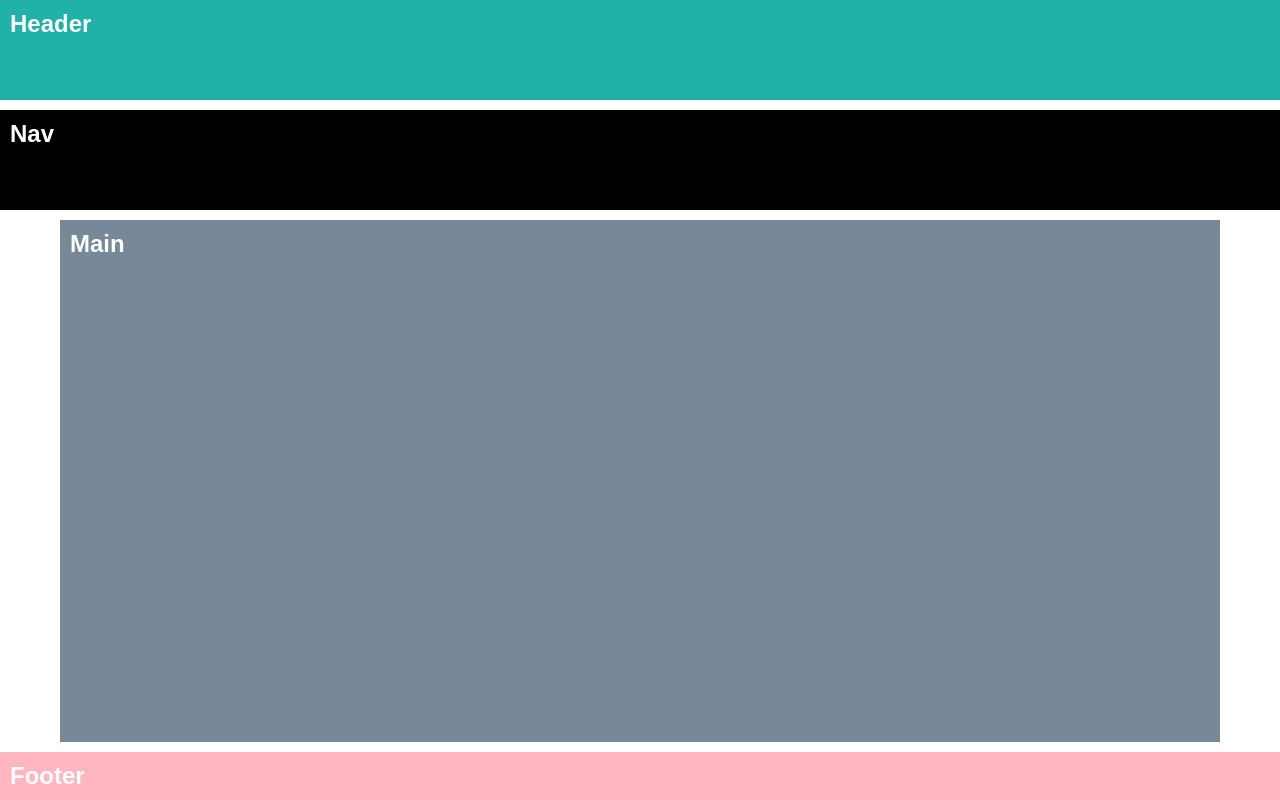
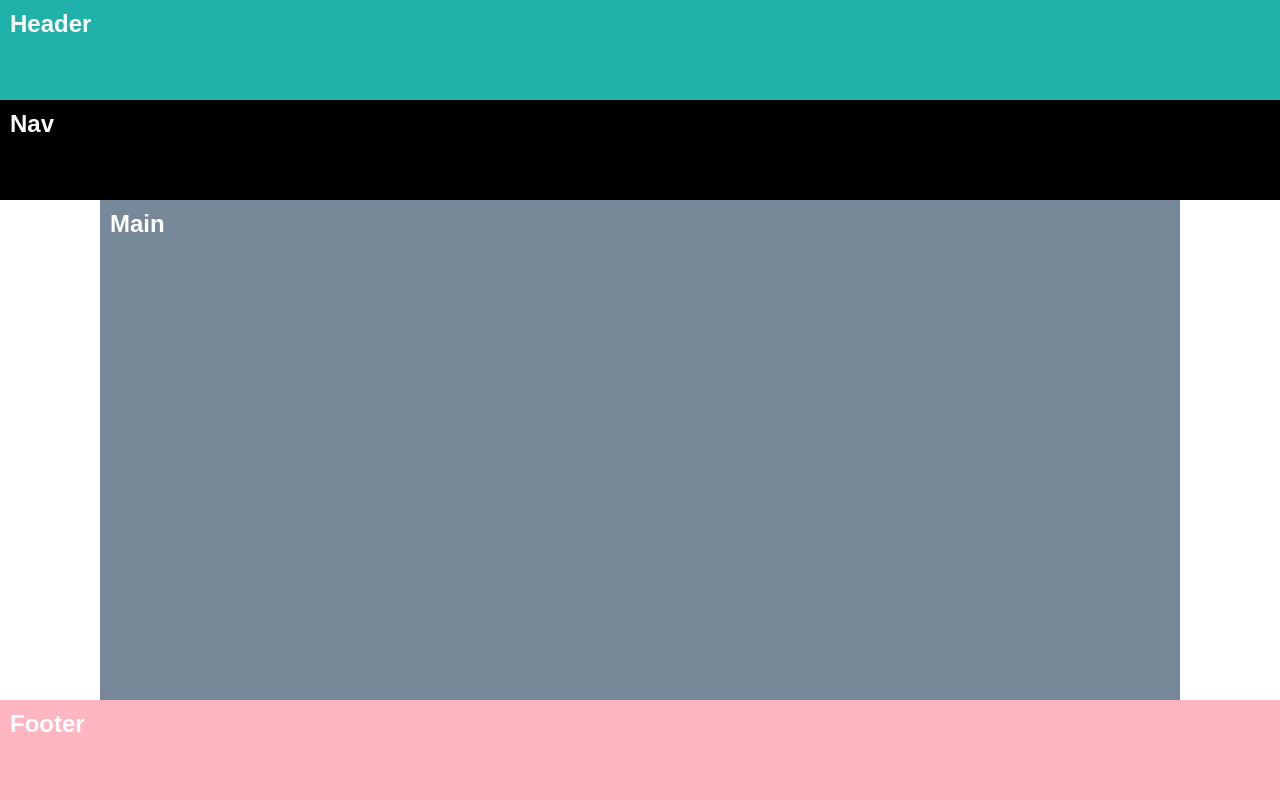
Before and after one commit to Mackewinsson/Yuleximarquez.com, a plain HTML site: page Index.html in a window 1280 px wide. Drawn offline with Linux system fonts and the light colour scheme.

Commit message:
Add grid template areas to all website in differente viewport

```diff
--- a/Style.css
+++ b/Style.css
@@ -11,14 +11,13 @@
 
     height: 100vh;
     display: grid;
-    grid-template-columns: 50px 1fr 50px;
-    grid-template-rows: minmax(100px, min-content) minmax(100px, min-content) auto min-content;
-    grid-gap: 10px;
+    grid-template-columns: 1fr;
+    grid-auto-rows: 100px 100px minmax(150px, auto) 100px;
     grid-template-areas:
-    "header header header"
-    "nav nav nav"
-    ". main ."
-    "footer footer footer"
+    "header"
+    "nav"
+    "main"
+    "footer"
     ;
 }
 
@@ -45,7 +44,24 @@ footer{
 
 }
 
-/* End of grid declaration */
+/* END of grid declaration */
+
+/* MEDIA QUERYS FOR BIGGER SCREENS */
+@media (min-width: 768px){
+
+    .grid{
+
+        grid-template-columns: 100px 2fr 100px;
+        grid-template-rows: 100px 100px minmax(150px, auto) 100px;
+        grid-template-areas:
+        "header header header"
+        "nav nav nav"
+        ". main ."
+        "footer footer footer"
+        ;
+    }
+
+}
 
 /* Look of container elements */
 
@@ -88,3 +104,5 @@ footer{
     font-family: Arial, Helvetica, sans-serif;
     font-size: 1.5rem;
 }
+
+/* END Look of container elements */
```
